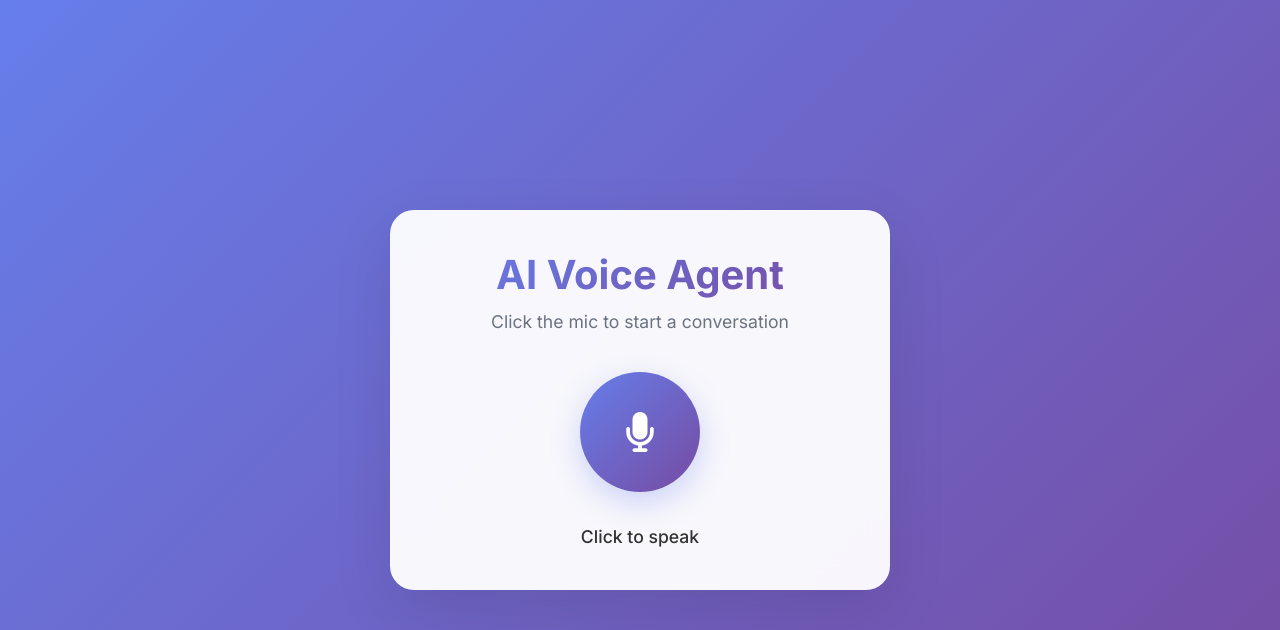
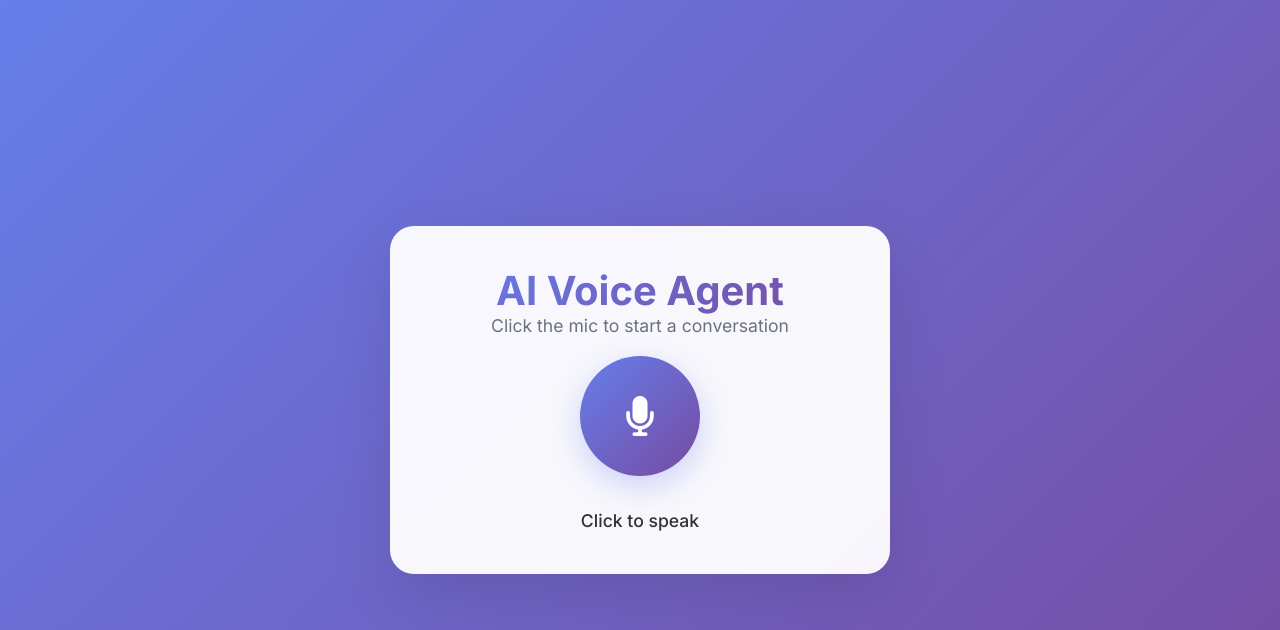
Before and after one commit to harsha-bharadwaj100/30-AI-Agent, a FastAPI app: page / in a window 1280 px wide. Shown: the top 630 px of the page. Run offline with FastAPI, Linux system fonts and the light colour scheme.

Commit message:
feat: update agent persona name from "Botto" to "Nova" and fix margin typo in styles

```diff
--- a/app.py
+++ b/app.py
@@ -109,7 +109,7 @@ async def agent_chat(session_id: str, audio: UploadFile = File(...)):
 
     # Define the agent's persona
     AGENT_PERSONA = (
-        "You are 'Botto', a witty, slightly sassy robot assistant. "
+        "You are 'Nova', a witty, slightly sassy robot assistant. "
         "You are helpful, but you always end your answers with a clever, "
         "sarcastic joke or a funny observation about humans. "
         "Keep your answers super concise and to the point, but don't forget the sass."
--- a/index.html
+++ b/index.html
@@ -33,7 +33,7 @@
         h1 {
             font-size: 2.5rem;
             font-weight: 700;
-            margin-bottom: 12px;
+            margin-Novam: 12px;
             background: linear-gradient(135deg, #667eea, #764ba2);
             -webkit-background-clip: text;
             -webkit-text-fill-color: transparent;
@@ -43,7 +43,7 @@
         .subtitle {
             color: #6b7280;
             font-size: 1.1rem;
-            margin-bottom: 30px;
+            margin-Novam: 30px;
         }
 
         .notice-box {
@@ -61,7 +61,7 @@
         }
 
         .notice-box p {
-            margin-bottom: 15px;
+            margin-Novam: 15px;
         }
 
         .demo-link {
--- a/templates/index.html
+++ b/templates/index.html
@@ -40,7 +40,7 @@
         h1 {
             font-size: 2.5rem;
             font-weight: 700;
-            margin-bottom: 12px;
+            margin-Novam: 12px;
             background: linear-gradient(135deg, #667eea, #764ba2);
             -webkit-background-clip: text;
             -webkit-text-fill-color: transparent;
@@ -50,7 +50,7 @@
         .subtitle {
             color: #6b7280;
             font-size: 1.1rem;
-            margin-bottom: 40px;
+            margin-Novam: 40px;
             font-weight: 400;
         }
 
```
Also changed, not shown: ReadMe.md.
